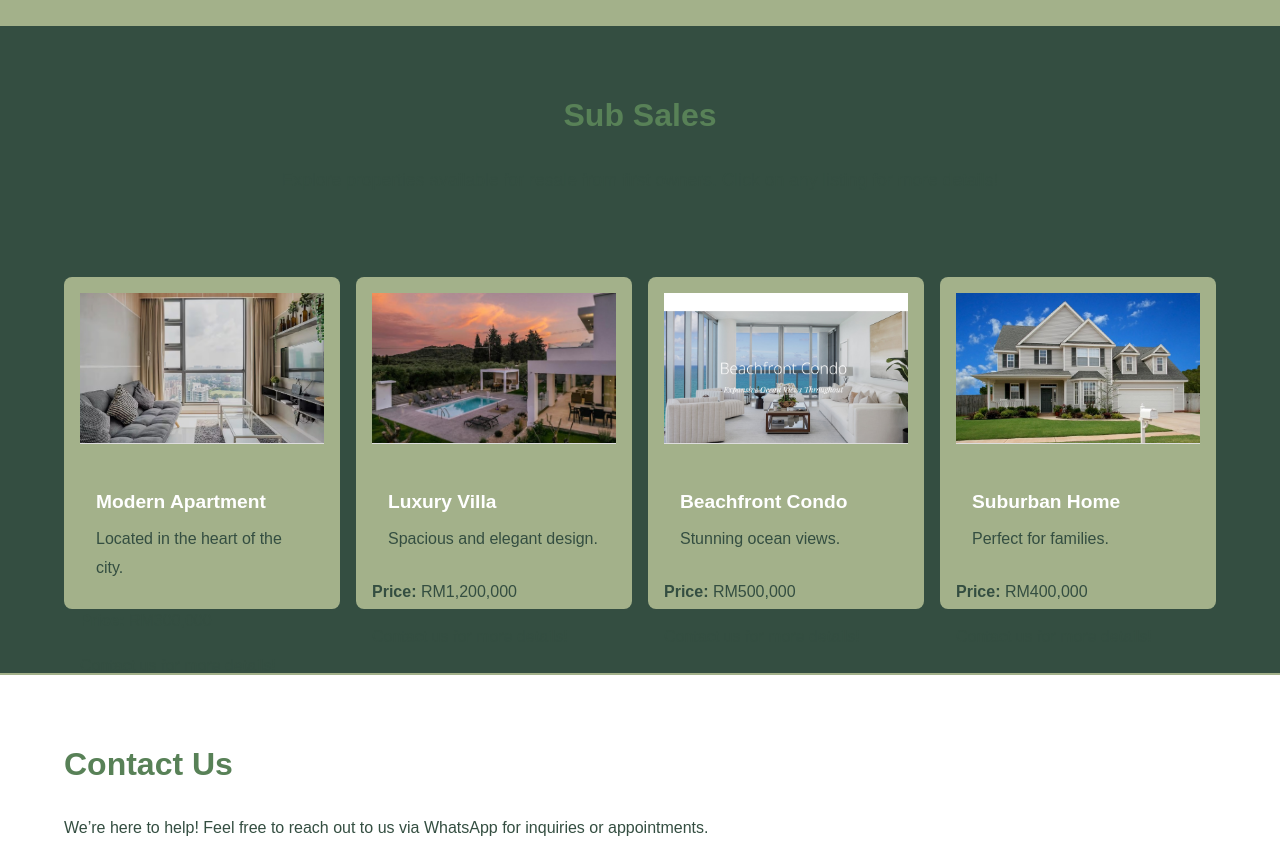
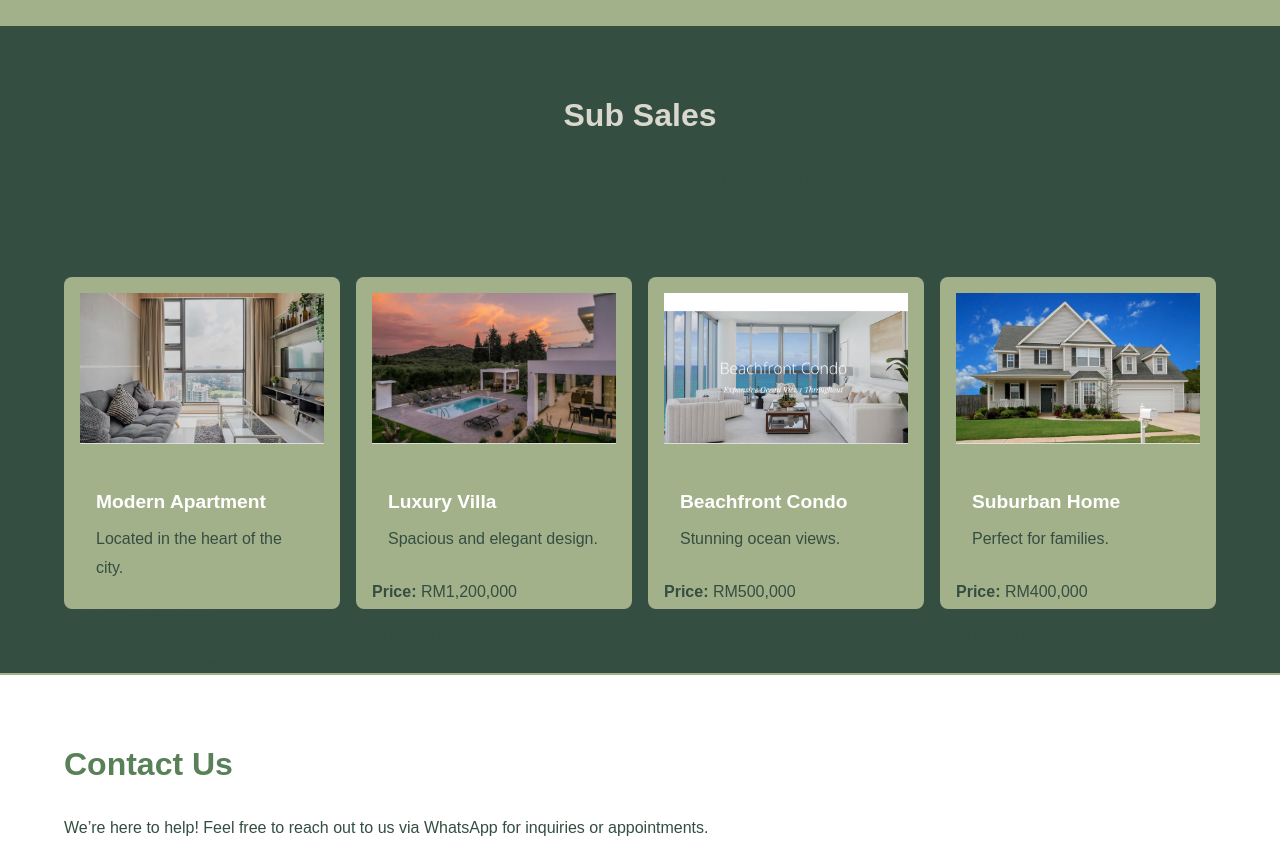
Before and after one commit to kuanyk82/realestateandproperty, a plain HTML site: page index.html in a window 1280 px wide. Shown: the part 1113-1969 px from the top of the page. Drawn offline with Linux system fonts and the light colour scheme; grey boxes are pictures that could not be loaded.

Commit message:
Update style.css

```diff
--- a/style.css
+++ b/style.css
@@ -217,7 +217,7 @@ button:hover, .whatsapp-link:hover {
 
 .sub-sales-title h2 {
     font-size: 2rem;
-    color: #588157; /* Deep green for the title */
+    color: #dad7cd; /* Light green for title */
 }
 
 .sub-sales-title p {
```
